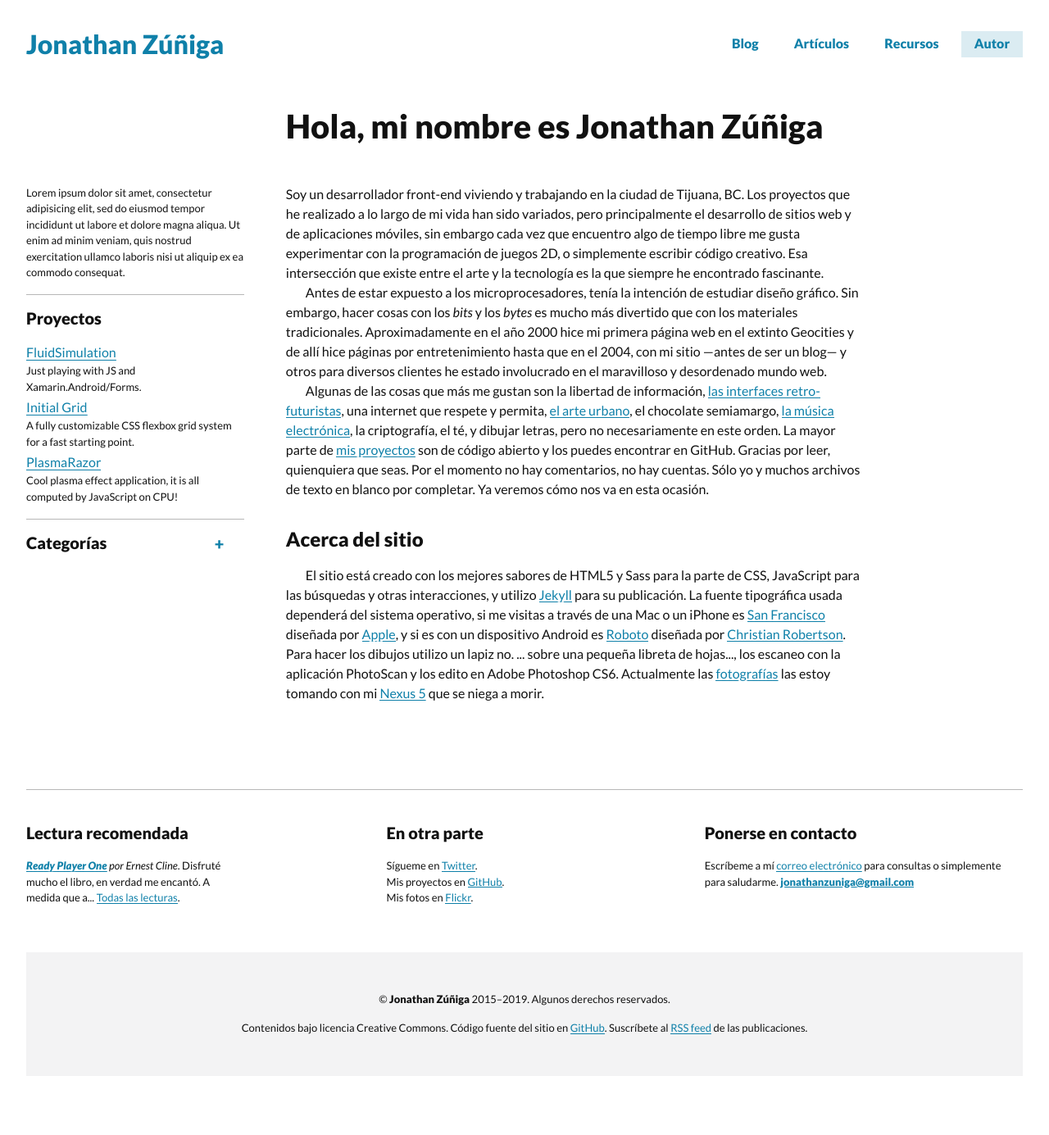
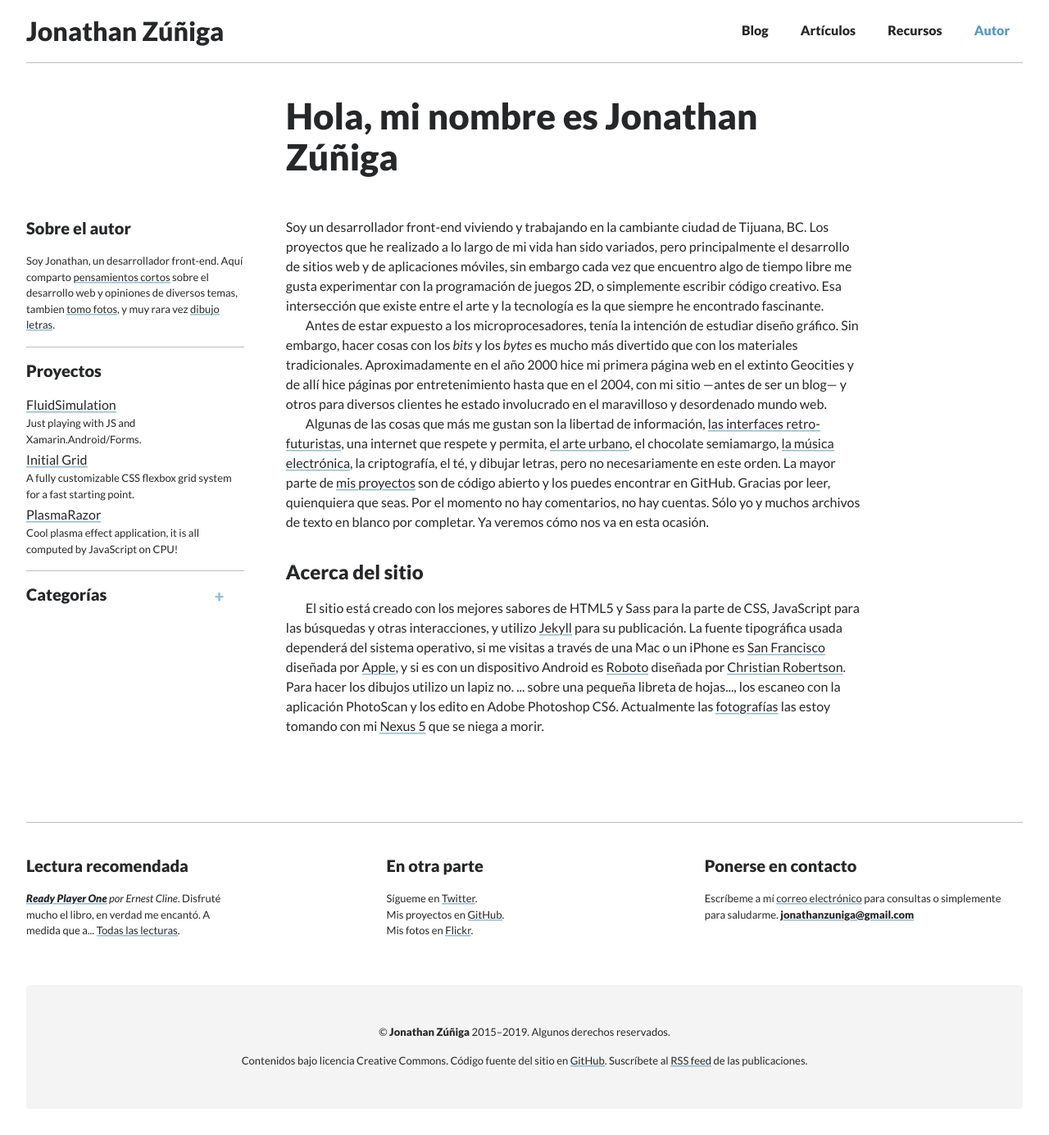
Before and after one commit to jonathanzuniga/jonathanzuniga.github.io, a Jekyll site: the page built from about.md, in a window 1280 px wide. Shown: the whole page at 82% size. Built offline with Jekyll 4.4.1, drawn with Linux system fonts in a browser that asks for light colours; before the commit the page ends 1345 px from its top, so only the background shows below that.

Commit message:
Renombrar autor.md a about.md, update patterns, editar autor info en el sidebar.

```diff
--- a/_includes/sidebar.html
+++ b/_includes/sidebar.html
@@ -2,13 +2,12 @@
 {% assign author = site.authors[ 'jonathan' ] %}
 
 <aside class="aside">
+    <h3 class="h5">Sobre el autor</h3>
+
     <!-- <img class="avatar" src="{{ author.avatar }}" alt="{{ author.first_name }} {{ author.last_name }}"> -->
 
     <p class="aside__about">
-        Lorem ipsum dolor sit amet, consectetur adipisicing elit, sed do eiusmod
-        tempor incididunt ut labore et dolore magna aliqua. Ut enim ad minim veniam,
-        quis nostrud exercitation ullamco laboris nisi ut aliquip ex ea commodo
-        consequat.
+        Soy Jonathan, un desarrollador front-end. Aquí comparto <a href="">pensamientos cortos</a> sobre el desarrollo web y opiniones de diversos temas, tambien <a href="">tomo fotos</a>, y muy rara vez <a href="">dibujo letras</a>.
     </p>
 
     <hr>
--- a/autor.md
+++ b/about.md
@@ -8,7 +8,7 @@
 
 {% assign author = site.authors['jonathan'] %}
 
-Soy un desarrollador front-end viviendo y trabajando en la ciudad de Tijuana, BC. Los proyectos que he realizado a lo largo de mi vida han sido variados, pero principalmente el desarrollo de sitios web y de aplicaciones móviles, sin embargo cada vez que encuentro algo de tiempo libre me gusta experimentar con la programación de juegos 2D, o simplemente escribir código creativo. Esa intersección que existe entre el arte y la tecnología es la que siempre he encontrado fascinante.
+Soy un desarrollador front-end viviendo y trabajando en la cambiante ciudad de Tijuana, BC. Los proyectos que he realizado a lo largo de mi vida han sido variados, pero principalmente el desarrollo de sitios web y de aplicaciones móviles, sin embargo cada vez que encuentro algo de tiempo libre me gusta experimentar con la programación de juegos 2D, o simplemente escribir código creativo. Esa intersección que existe entre el arte y la tecnología es la que siempre he encontrado fascinante.
 
 Antes de estar expuesto a los microprocesadores, tenía la intención de estudiar diseño gráfico. Sin embargo, hacer cosas con los *bits* y los *bytes* es mucho más divertido que con los materiales tradicionales. Aproximadamente en el año 2000 hice mi primera página web en el extinto Geocities y de allí hice páginas por entretenimiento hasta que en el 2004, con mi sitio —antes de ser un blog— y otros para diversos clientes he estado involucrado en el maravilloso y desordenado mundo web.
 
```
Also changed, not shown: css/patterns.min.css.
